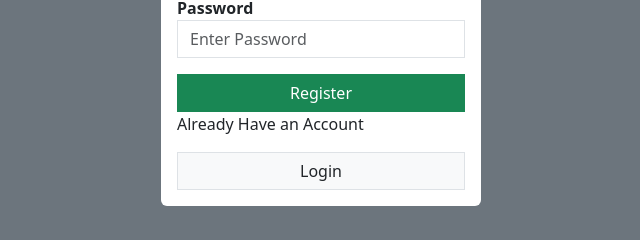
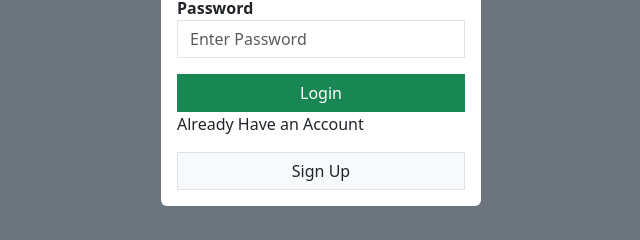
Before and after one commit to njange/Login-MERN, a React (Vite) app in the folder vite-project/: page /login in a window 1280 px wide. Shown: the part 408-648 px from the top of the page, without its empty margins (319-959 px from the left). Built offline with nearby package versions, Linux system fonts and the light colour scheme.

Commit message:
login link fix

```diff
--- a/vite-project/src/Login.jsx
+++ b/vite-project/src/Login.jsx
@@ -1,7 +1,7 @@
 import React, { useState } from 'react';
 import 'bootstrap/dist/css/bootstrap.min.css';
 import axios from 'axios';
-import { useNavigate } from "react-router-dom";
+import { useNavigate, Link } from "react-router-dom";
 
 function Login() {
   const [email, setEmail] = useState('');
@@ -65,12 +65,12 @@ function Login() {
                         />
                     </div>
                     <button type="submit" className="btn btn-success w-100 rounded-0">
-                        Register
+                        Login
                     </button>
                     <p>Already Have an Account</p>
-                    <button className="btn btn-default border w-100 bg-light rounded-0 text-decoration-none">
-                        Login
-                    </button>
+                    <Link to="/register" className="btn btn-default border w-100 bg-light rounded-0 text-decoration-none">
+                        Sign Up
+                    </Link>
                 </form>
             </div>
         </div>
```
